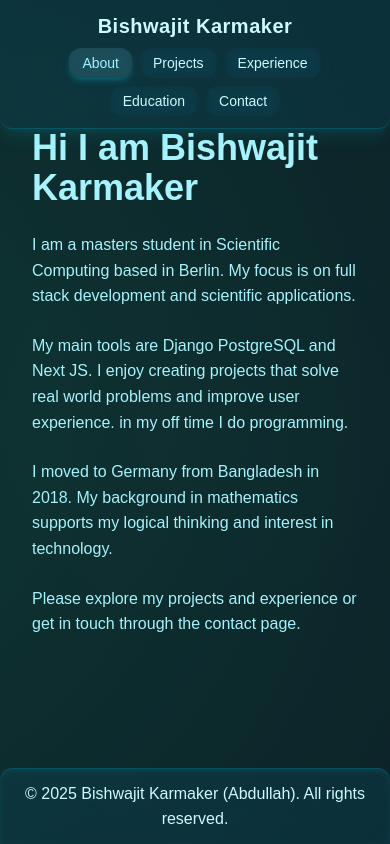
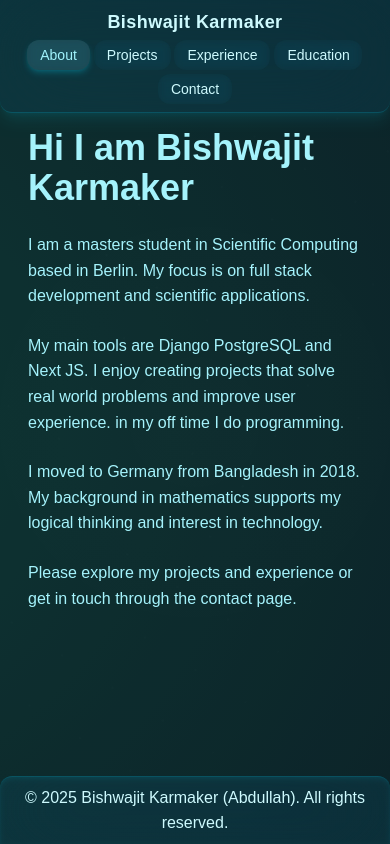
Before and after one commit to Bishwajit93/portfoliosite_frontend, a Next.js app: page / in a window 390 px wide. Built offline with nearby package versions, Linux system fonts and the light colour scheme.

Commit message:
changes for mobiole view

```diff
--- a/src/components/Layout.tsx
+++ b/src/components/Layout.tsx
@@ -23,12 +23,12 @@ export default function Layout({ children }: Props) {
     <div className="flex flex-col min-h-screen overflow-x-hidden">
       {/* Header */}
       <header className="bg-cyan-900/30 shadow-lg shadow-cyan-400/10 border-b border-cyan-400/20
-        px-6 py-3 fixed top-0 w-full backdrop-blur-2xl z-50 text-cyan-100 rounded-b-xl">
-        <div className="max-w-5xl mx-auto flex flex-wrap justify-center sm:justify-between items-center gap-2 sm:gap-4">
-          <Link href="/" className="text-xl font-extrabold tracking-wide whitespace-nowrap glow-text">
+        px-3 sm:px-6 py-2 sm:py-3 fixed top-0 w-full backdrop-blur-2xl z-50 text-cyan-100 rounded-b-xl">
+        <div className="max-w-5xl mx-auto flex flex-col sm:flex-row justify-center sm:justify-between items-center gap-1 sm:gap-4">
+          <Link href="/" className="text-lg sm:text-xl font-extrabold tracking-wide whitespace-nowrap glow-text">
             Bishwajit Karmaker
           </Link>
-          <nav className="flex flex-wrap justify-center gap-2 sm:gap-4 text-sm sm:text-base">
+          <nav className="flex flex-wrap justify-center gap-1 sm:gap-3 text-sm sm:text-base">
             {navLinks.map(({ href, label }) => {
               const isActive = pathname === href;
               return (
@@ -36,10 +36,9 @@ export default function Layout({ children }: Props) {
                   key={href}
                   href={href}
                   className={`border px-3 py-1 rounded-lg transition whitespace-nowrap
-                    ${
-                      isActive
-                        ? "border-cyan-400 bg-cyan-200/10 text-cyan-200 shadow-md shadow-cyan-400/20"
-                        : "border-transparent hover:border-cyan-400 hover:bg-cyan-200/10 hover:text-cyan-200 hover:shadow-md hover:shadow-cyan-400/20"
+                    ${isActive
+                      ? "border-cyan-400 bg-cyan-200/10 text-cyan-200 shadow-md shadow-cyan-400/20"
+                      : "border-transparent hover:border-cyan-400 hover:bg-cyan-200/10 hover:text-cyan-200 hover:shadow-md hover:shadow-cyan-400/20"
                     }`}
                 >
                   {label}
@@ -51,13 +50,13 @@ export default function Layout({ children }: Props) {
       </header>
 
       {/* Main Content */}
-      <main className="flex-1 w-full max-w-3xl mx-auto px-4 py-28">
+      <main className="flex-1 w-full max-w-3xl mx-auto px-3 sm:px-4 py-28">
         {children}
       </main>
 
       {/* Footer */}
       <footer className="bg-cyan-900/30 shadow-inner shadow-cyan-400/10 border-t border-cyan-400/20
-        px-6 py-3 text-center text-cyan-100 backdrop-blur-2xl rounded-t-xl">
+        px-3 sm:px-6 py-2 sm:py-3 text-center text-cyan-100 backdrop-blur-2xl rounded-t-xl">
         © {new Date().getFullYear()} Bishwajit Karmaker (Abdullah). All rights reserved.
       </footer>
     </div>
--- a/src/components/project components/AddProjectForm.tsx
+++ b/src/components/project components/AddProjectForm.tsx
@@ -121,9 +121,9 @@ export default function AddProjectForm({ onProjectAdded }: Props) {
   return (
     <form
       onSubmit={handleSubmit}
-      className="space-y-6 p-8 border border-cyan-400 rounded-xl text-slate-100
-        font-semibold shadow-lg shadow-cyan-400/20 backdrop-blur-lg
-        bg-cyan-400/5 hover:bg-cyan-400/10 transition-all"
+      className="space-y-4 sm:space-y-6 p-4 sm:p-6 border border-cyan-400 rounded-xl
+        text-slate-100 font-semibold shadow-inner shadow-cyan-400/10
+        hover:shadow-cyan-400/20 transition"
     >
       <h2 className="text-2xl font-bold mb-4 text-center text-cyan-200">
         🚀 Add New Project
--- a/src/components/project components/ProjectCard.tsx
+++ b/src/components/project components/ProjectCard.tsx
@@ -31,13 +31,14 @@ export default function ProjectCard({ project, onProjectUpdated }: Props) {
 
   return (
     <>
-      <div
-        onClick={() => setDetailOpen(true)}
-        className="p-6 border border-cyan-400 rounded-2xl bg-cyan-400/5
-          shadow-inner shadow-cyan-400/10 transition-all relative cursor-pointer
-          hover:shadow-cyan-400/30 hover:bg-cyan-400/10 hover:scale-[1.02]"
-        title="Click to view details"
-      >
+        <div
+          onClick={() => setDetailOpen(true)}
+          className="p-3 sm:p-4 border border-cyan-400 rounded-xl
+            hover:bg-cyan-200/10 hover:scale-[1.02] hover:shadow-lg hover:shadow-cyan-400/20
+            transition relative cursor-pointer mt-4"
+          title="Click to view details"
+        >
+
         <h2 className="text-xl font-semibold mb-3 text-cyan-200">{project.title}</h2>
 
         <div className="space-y-1 text-sm">
```
